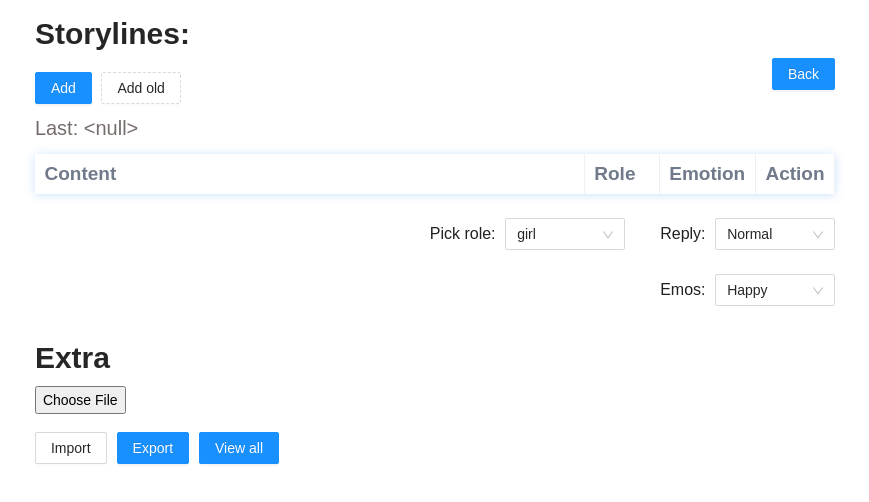
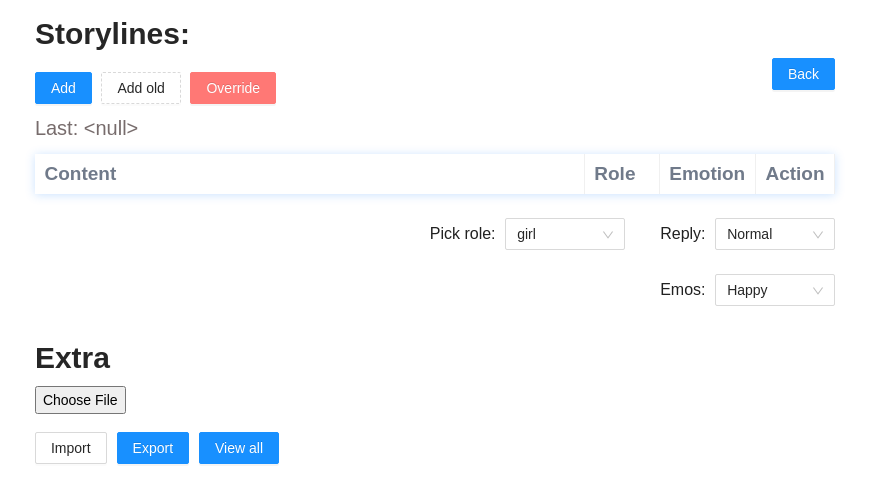
Before and after one commit to mocmeo/story-path-gen, a Vue app in the folder frontend/: page / in a window 1280 px wide. Shown: the top 502 px of the page, without its empty margins (205-1074 px from the left). Built offline with nearby package versions, Linux system fonts and the light colour scheme; a web font is replaced by a local one.

Commit message:
UPD: Override

```diff
--- a/frontend/src/components/SectionStory.vue
+++ b/frontend/src/components/SectionStory.vue
@@ -2,7 +2,12 @@
   <div class="section-story">
     <h1 class="title">Storylines:</h1>
 
-    <a-button class="btn-back" type="primary" @click="moveBackward">
+    <a-button
+      class="btn-back"
+      type="primary"
+      :disabled="isAdding"
+      @click="moveBackward"
+    >
       Back
     </a-button>
 
@@ -17,6 +22,13 @@
         @click="showAddOldModal"
       >
         Add old
+      </a-button>
+      <a-button
+        type="danger"
+        :disabled="disabledOverride"
+        @click="toggleOverride"
+      >
+        Override
       </a-button>
     </div>
 
@@ -135,6 +147,13 @@ const disabledAdd = computed(() => {
   return false;
 });
 
+const disabledOverride = computed(() => {
+  if (selectedRole.value !== "girl" && selectedReply.value === "decision") {
+    return true;
+  }
+  return false;
+});
+
 const disabledAddOld = computed(() => {
   if (selectedReply.value === "decision") return true;
 });
@@ -165,6 +184,11 @@ const moveBackward = () => {
 
 const toggleAdd = () => {
   if (disabledAdd.value) return;
+  isAdding.value = !isAdding.value;
+};
+
+const toggleOverride = () => {
+  if (disabledOverride.value) return;
   isAdding.value = !isAdding.value;
 };
 
```
